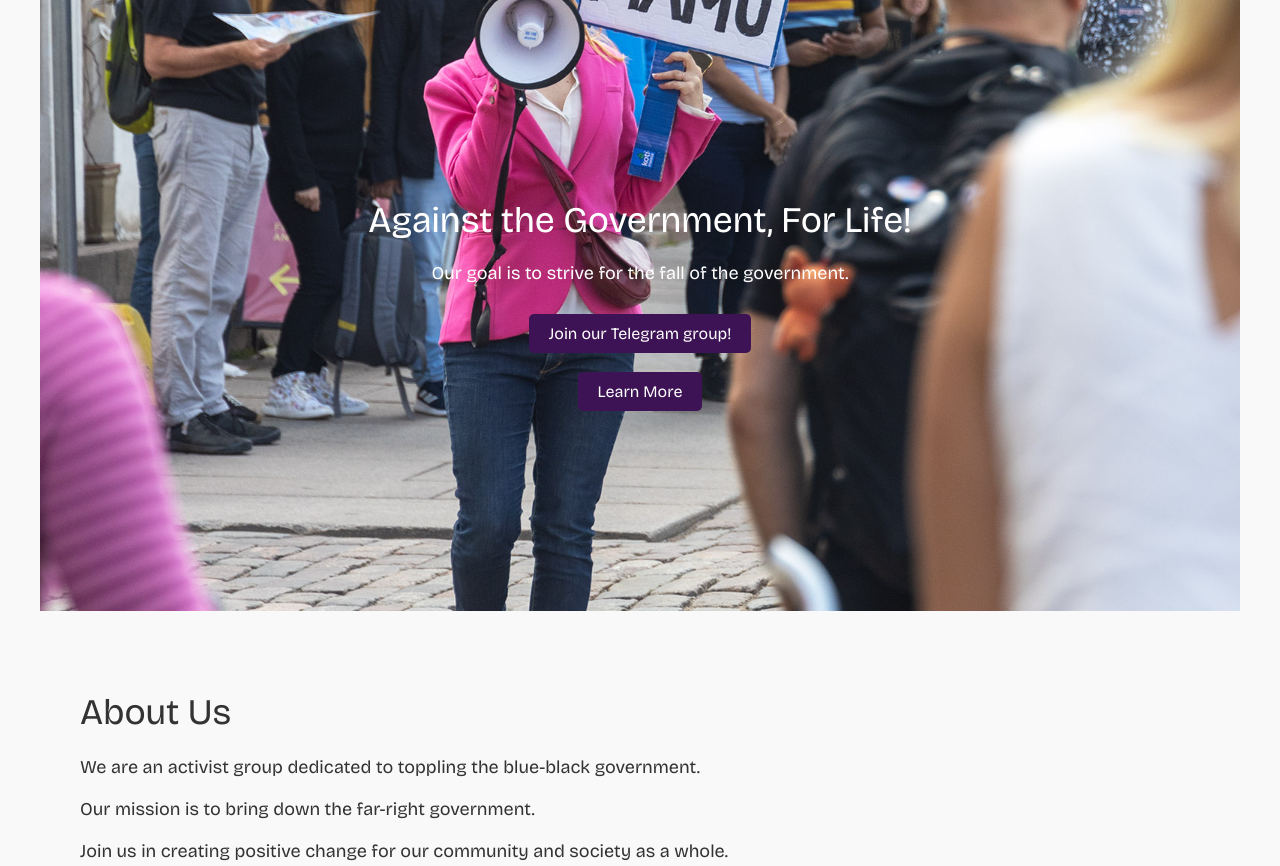
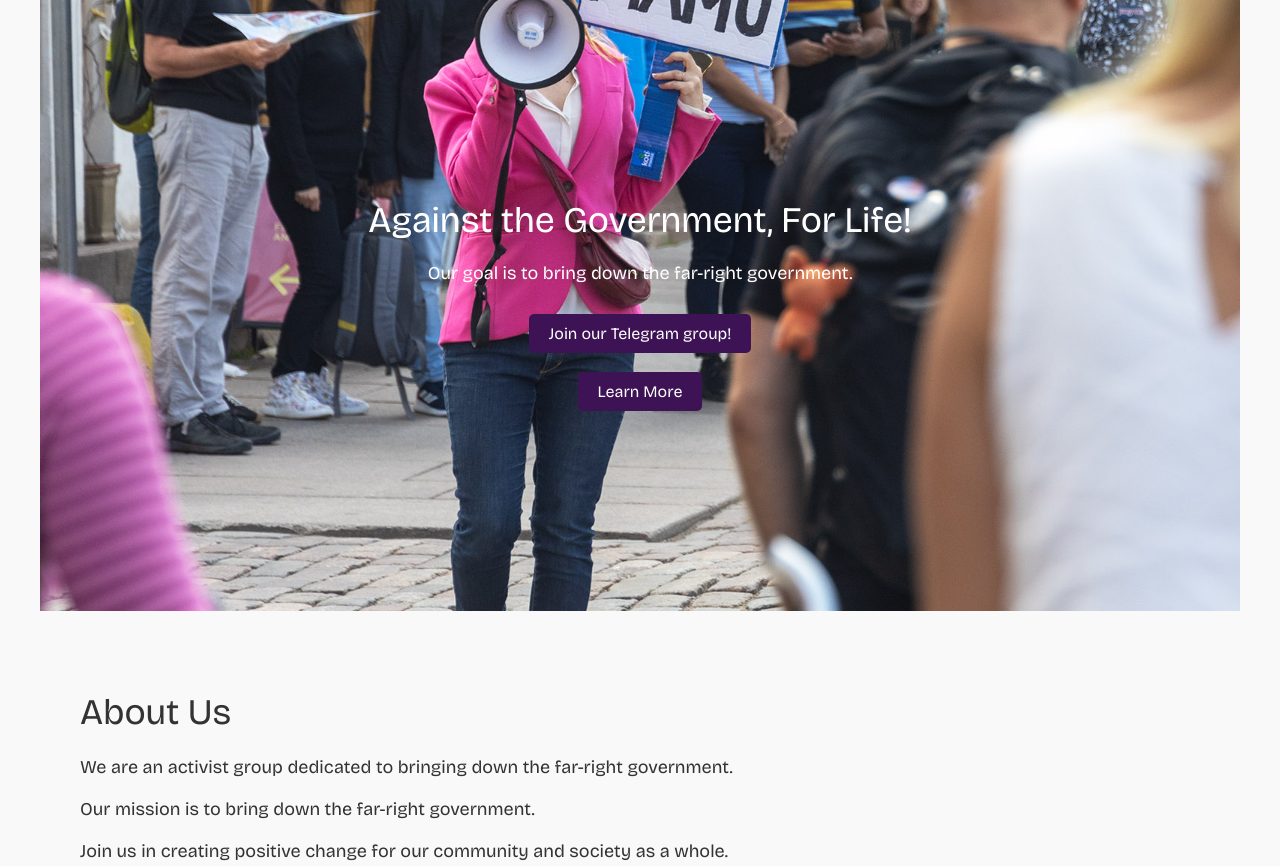
Before and after one commit to botsarefuture/smhv_website, a Flask app: page / in a window 1280 px wide. Shown: the part 103-969 px from the top of the page. Run offline with Flask 3, Linux system fonts and the light colour scheme; some web fonts are replaced.

Commit message:
Added things

```diff
--- a/templates/base.html
+++ b/templates/base.html
@@ -30,7 +30,7 @@
 
             <br><br>
 
-            <div class="social-media" style="align: center;">
+            <div class="social-media">
                 <a href="https://www.instagram.com/sinimustaa_hallitusta_vastaan" target="_blank" rel="noopener noreferrer">
                     <img src="{{ url_for('static', filename='ig.png') }}" alt="Instagram">
                 </a>
--- a/templates/en/index.html
+++ b/templates/en/index.html
@@ -4,7 +4,7 @@
     <section class="hero">
         <div class="hero-content">
             <h2>Against the Government, For Life!</h2>
-            <p>Our goal is to strive for the fall of the government.</p>
+            <p>Our goal is to bring down the far-right government.</p>
             <a href="https://t.me/+OpSHLCqznS5hMThk" class="cta-button">Join our Telegram group!</a>
 
             <br><br>
@@ -15,7 +15,7 @@
     <section class="about-us">
         <h2>About Us</h2>
         <div class="about-content">
-            <p>We are an activist group dedicated to toppling the blue-black government.</p>
+            <p>We are an activist group dedicated to bringing down the far-right government.</p>
             <p>Our mission is to bring down the far-right government.</p>
             <p>Join us in creating positive change for our community and society as a whole.</p>
         </div>
--- a/templates/fi/index.html
+++ b/templates/fi/index.html
@@ -4,7 +4,7 @@
     <section class="hero">
         <div class="hero-content">
             <h2>Hallitusta vastaan, elämän puolesta!</h2>
-            <p>Tavoitteemme on yrittää saada hallitus kaatumaan.</p>
+            <p>Tavoitteemme on saada hallitus kaatumaan.</p>
             <a href="https://t.me/+OpSHLCqznS5hMThk" class="cta-button">Liity telegram ryhmäämme!</a>
 
             <br><br>
@@ -17,7 +17,7 @@
         <h2>Tietoa Meistä</h2>
         <div class="about-content">
             <p>Olemme aktivistiryhmä joka on omistautunut sinimustan hallituksen kaatamiseen.</p>
-            <p>Tehtävämme on saada äärioikeistohallitus kaatumaan.</p>
+            <p>Tehtävämme on saada sinimusta hallitus kaatumaan.</p>
             <p>Liity joukkoomme luomaan positiivista muutosta yhteisöllemme ja yhteiskunnalle kokonaisuutena.</p>
         </div>
         <a href="{{ url_for('about') }}" class="cta-button">Lue lisää</a>
```
